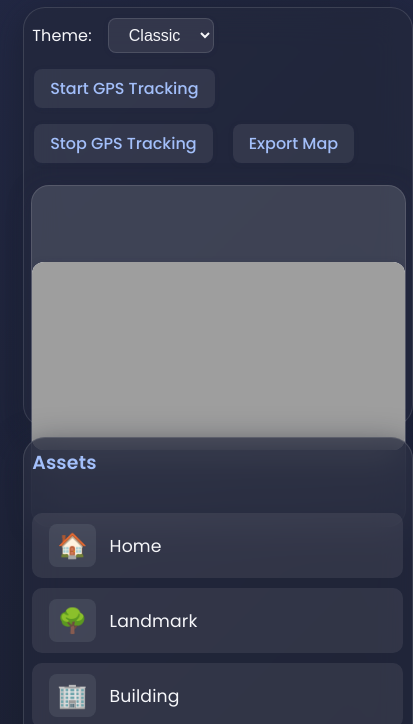
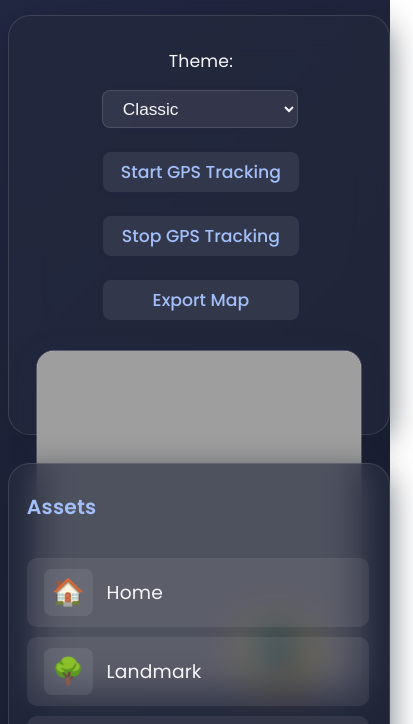
Before and after one commit to VaibhavPo/pathix_Project, a plain HTML site: page index.html in a window 390 px wide. Shown: the part 169-893 px from the top of the page, 413 px wide, since content can reach past the window. Drawn offline with nearby package versions, Linux system fonts and the light colour scheme.

Commit message:
mobile ftiendly

```diff
--- a/index.html
+++ b/index.html
@@ -36,7 +36,77 @@
     }
     @media (max-width: 700px) {
       body {
-        padding: 0 4vw 0 4vw;
+        padding: 0 2vw 0 2vw;
+        font-size: 1.08em;
+      }
+      .main-layout {
+        flex-direction: column;
+        gap: 10px;
+        padding: 0 0 0 0;
+      }
+      .map-area, .asset-panel {
+        max-width: 100vw;
+        min-width: 0;
+        padding: 10px 2vw 8px 2vw;
+      }
+      .map-canvas-card {
+        min-height: 180px;
+        height: 48vw;
+        padding: 0;
+      }
+      #container {
+        min-height: 180px;
+        height: 56vw;
+        width: 100vw;
+        max-width: 100vw;
+        border-radius: 10px;
+      }
+      .toolbar {
+        flex-direction: column;
+        gap: 10px;
+        align-items: stretch;
+        margin-bottom: 14px;
+      }
+      .toolbar select, .toolbar button {
+        font-size: 1.1em;
+        padding: 12px 0;
+        width: 100%;
+        margin: 0 0 8px 0;
+      }
+      .asset-panel {
+        order: 2;
+        margin-top: 10px;
+        padding: 10px 2vw 8px 2vw;
+      }
+      .asset-item {
+        font-size: 1.18em;
+        padding: 14px 18px;
+        gap: 18px;
+      }
+      .asset-icon {
+        font-size: 2em;
+        padding: 6px 12px;
+      }
+      .landmark-popup {
+        min-width: 70vw;
+        left: 10vw !important;
+        right: 10vw !important;
+        top: 20vh !important;
+        font-size: 1.1em;
+        padding: 14px 8vw 10px 8vw;
+      }
+      .landmark-popup-input {
+        font-size: 1.1em;
+        padding: 12px 10px;
+      }
+      .landmark-popup-actions {
+        flex-direction: column;
+        gap: 8px;
+      }
+      .landmark-popup-btn {
+        font-size: 1.1em;
+        padding: 12px 0;
+        width: 100%;
       }
     }
     .glass-card {
@@ -86,7 +156,17 @@
     }
     @media (max-width: 700px) {
       .main-layout {
-        padding: 0 2vw 0 2vw;
+        flex-direction: column;
+        gap: 10px;
+      }
+      .map-area, .asset-panel {
+        max-width: 100vw;
+        min-width: 0;
+        padding: 10px 2vw 8px 2vw;
+      }
+      #container {
+        min-height: 180px;
+        height: 48vw;
       }
     }
     .map-area {
@@ -264,21 +344,6 @@
       }
       .map-area, .asset-panel {
         max-width: 98vw;
-      }
-    }
-    @media (max-width: 700px) {
-      .main-layout {
-        flex-direction: column;
-        gap: 10px;
-      }
-      .map-area, .asset-panel {
-        max-width: 100vw;
-        min-width: 0;
-        padding: 10px 2vw 8px 2vw;
-      }
-      #container {
-        min-height: 180px;
-        height: 48vw;
       }
     }
     .gps-status {
```
Also changed, not shown: user.html (+43 -13 lines).
